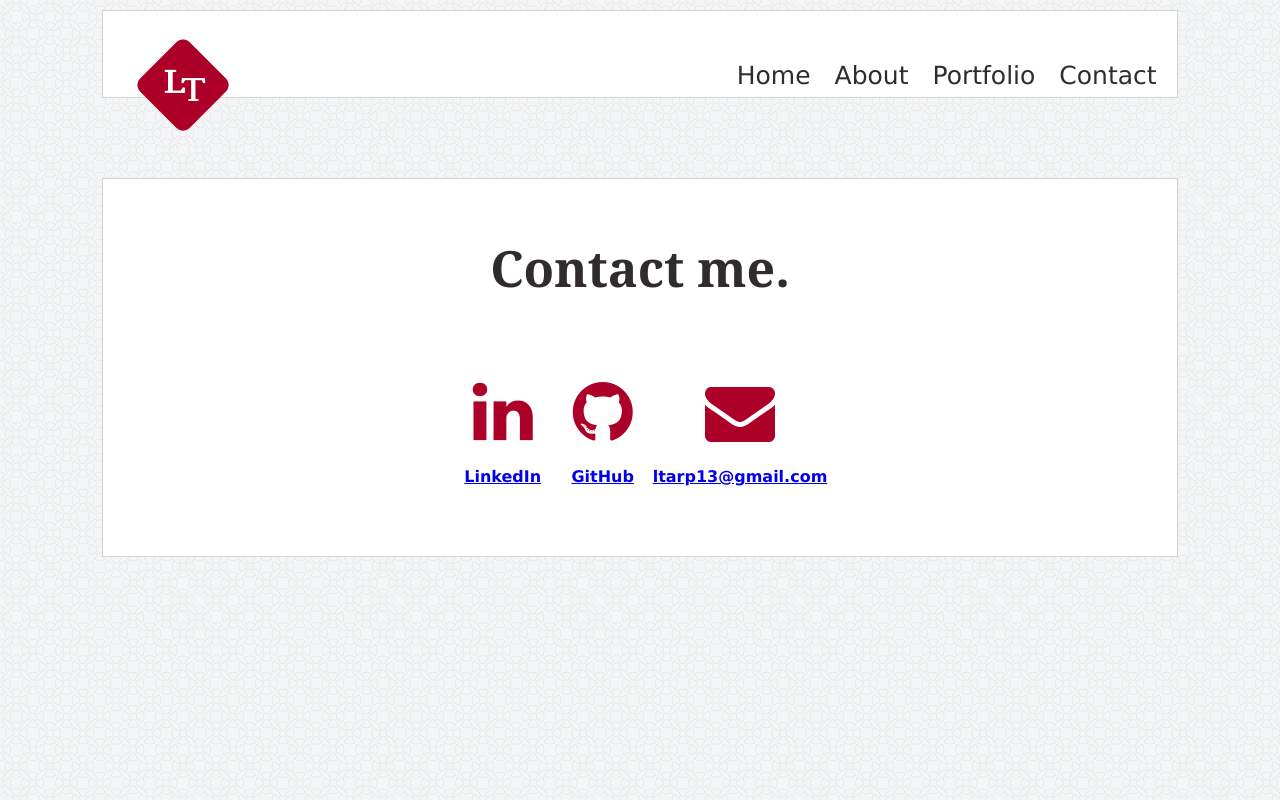
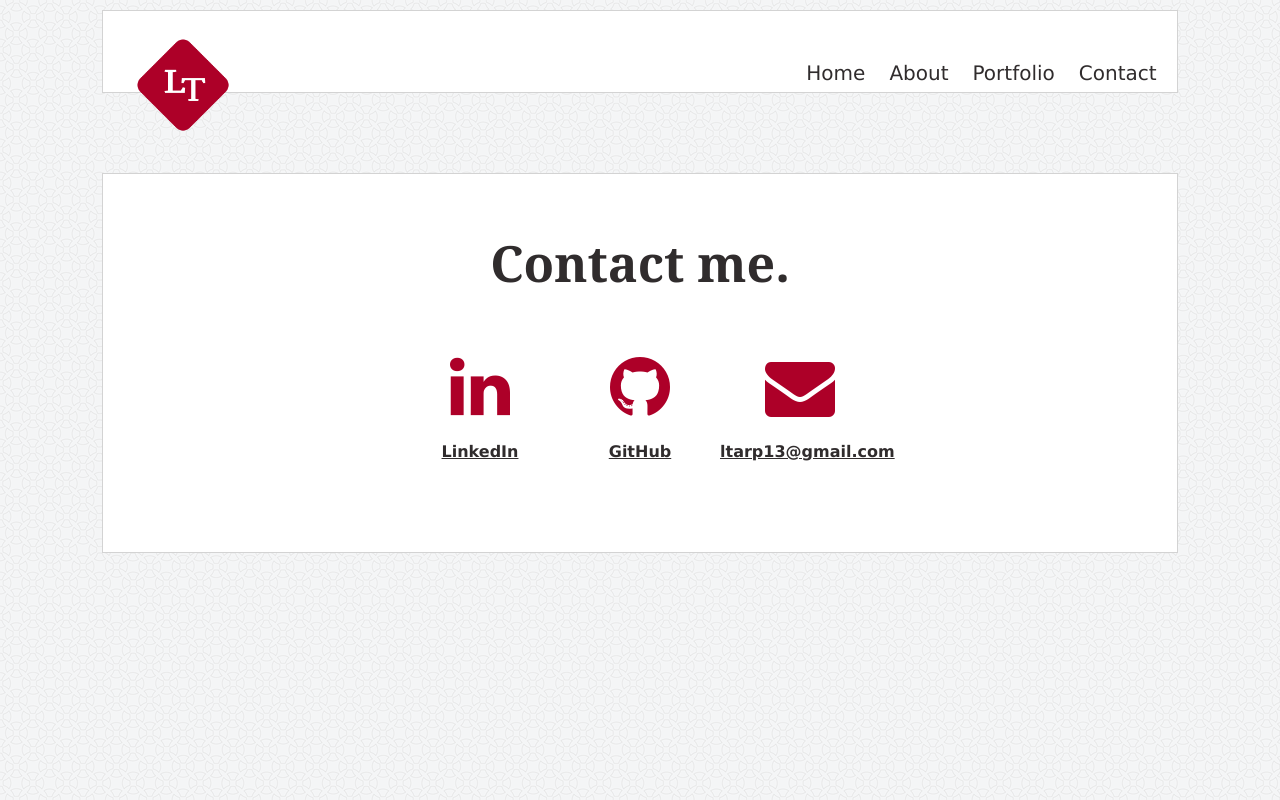
Before and after one commit to laratarpley13/lara-tarpley-portfolio, a plain HTML site: page contact.html in a window 1280 px wide. Drawn offline with Linux system fonts and the light colour scheme.

Commit message:
layout edits

```diff
--- a/style.css
+++ b/style.css
@@ -43,7 +43,7 @@ body {
 
 .navigation ul li {
     display: inline;
-    font-size: 25px;
+    font-size: 14px;
     margin: 10px;
 }
 
@@ -62,12 +62,20 @@ body {
     text-decoration: underline;
 }
 
+@media all and (min-width: 650px) {
+    .navigation ul li {
+        font-size: 20px;
+    }
+}
+
 .home {
     background-color: white;
     border: solid 1px lightgray;
     margin-left: 8%;
     margin-right: 8%;
     margin-top: 80px;
+    margin-bottom: 50px;
+    padding-bottom: 20px;
     height: auto;
     font-family: Verdana, Geneva, Tahoma, sans-serif;
     text-align: center;
@@ -99,6 +107,7 @@ body {
     margin-left: 8%;
     margin-right: 8%;
     margin-top: 80px;
+    margin-bottom: 50px;
     height: autox;
     font-family: Verdana, Geneva, Tahoma, sans-serif;
     text-align: center;
@@ -187,7 +196,8 @@ body {
     margin-left: 8%;
     margin-right: 8%;
     margin-top: 80px;
-    height: autox;
+    margin-bottom: 50px;
+    height: auto;
     font-family: Verdana, Geneva, Tahoma, sans-serif;
     text-align: center;
 }
@@ -208,10 +218,25 @@ body {
     display: flex;
     flex-wrap: wrap;
     justify-content: center;
+    padding-bottom: 30px;
+    padding-right: 50px;
+    padding-left: 50px;
 }
 
-.contact-details .contact-icons {
-    padding: 20px;
+.contact-details .contact-icon {
+    height: 100px;
+    width: 160px;
+    padding-bottom: 20px;
+    margin-bottom: 20px;
+}
+
+.contact-details .contact-icon a {
+    font-family: Verdana, Geneva, Tahoma, sans-serif;
+    color: #302c2d;
+}
+
+.contact-details .contact-icon a:hover {
+    color: #ad0028;
 }
 
 .contact .contact-details .fa-github {
```
